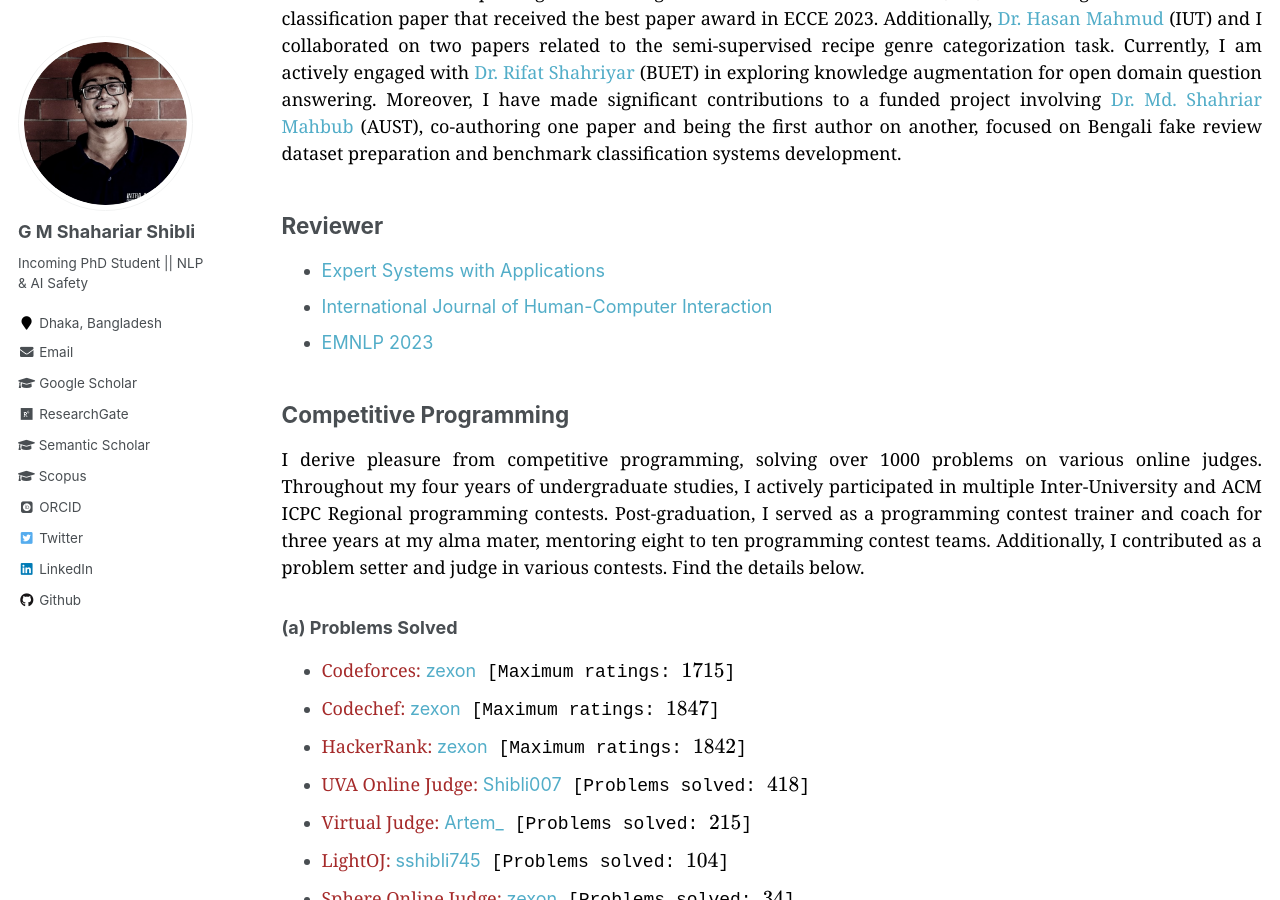
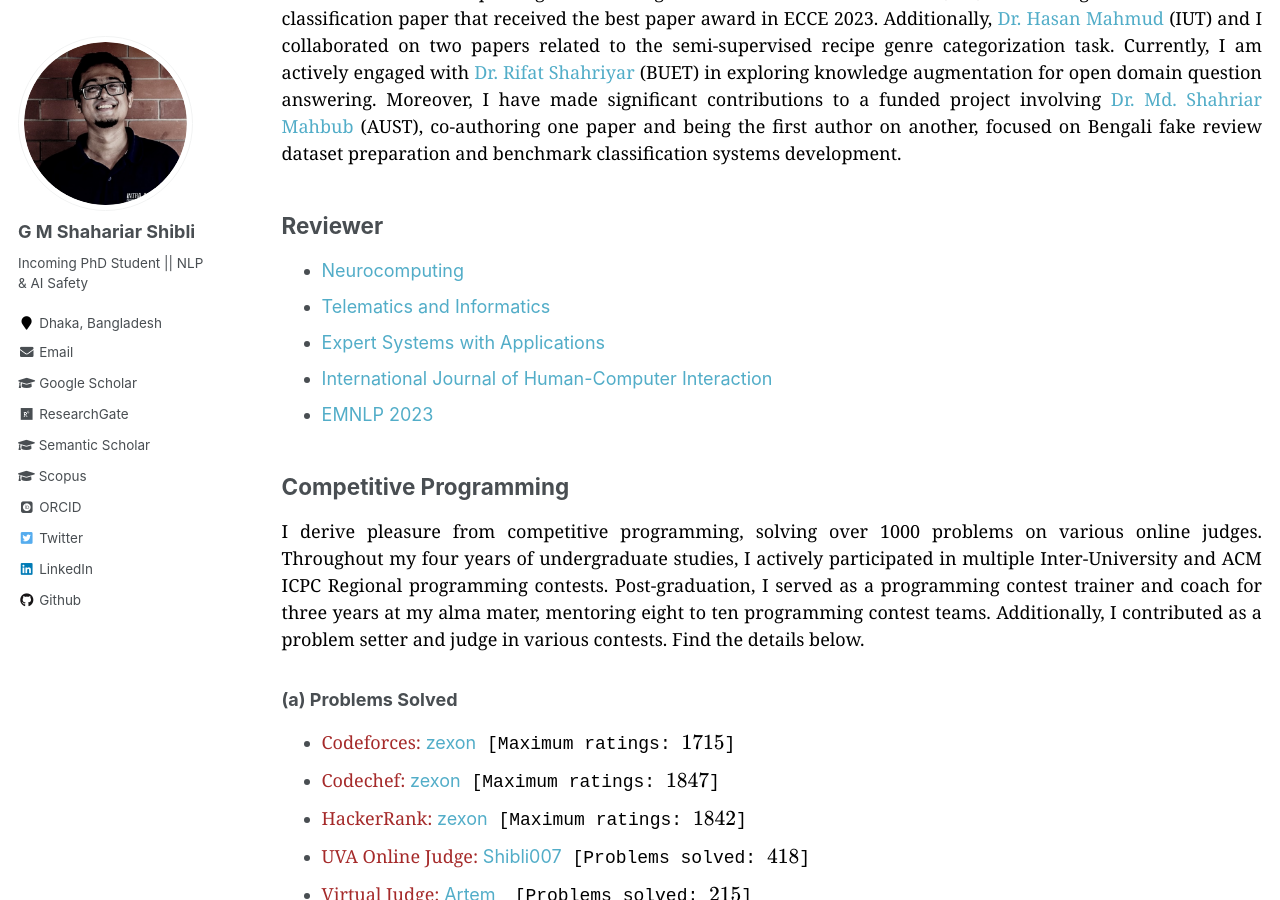
Before and after one commit to shahariar-shibli/shahariar-shibli.github.io, a Jekyll site: the page built from _pages/services.md, in a window 1280 px wide and 900 px high, scrolled down 536 px. Built offline with Jekyll 4.4.1, drawn with Linux system fonts in a browser that asks for light colours; some web fonts are replaced; formulas are drawn with MathJax 3.

Commit message:
Update services.md

```diff
--- a/_pages/services.md
+++ b/_pages/services.md
@@ -4,7 +4,9 @@ title: ""
 permalink: /services/
 author_profile: true
 ---
+
 ## Mentoring
+
 <p style="text-align:justify;color:black; font-family:Georgia">
 I enjoy advising young researchers, managing and guiding them, fostering interpersonal relationships, and
 exchanging thoughts on research. I have supervised five undergraduate thesis groups (20 students) in their
@@ -32,12 +34,15 @@ author on another, focused on Bengali fake review dataset preparation and benchm
 
 ## Reviewer
 
++ [Neurocomputing](https://www.sciencedirect.com/journal/neurocomputing)
++ [Telematics and Informatics](https://www.sciencedirect.com/journal/telematics-and-informatics)
 + [Expert Systems with Applications](https://www.sciencedirect.com/journal/expert-systems-with-applications)
 + [International Journal of Human-Computer Interaction](https://www.tandfonline.com/loi/hihc20)
 + [EMNLP 2023](https://2023.emnlp.org/)<br/>
 
 
 ## Competitive Programming
+
 <p style="text-align:justify;color:black; font-family:Georgia">
 I derive pleasure from competitive programming, solving over 1000 problems on various online judges.
 Throughout my four years of undergraduate studies, I actively participated in multiple Inter-University
@@ -47,6 +52,7 @@ I contributed as a problem setter and judge in various contests. Find the detail
 </p>
 
 ### (a) Problems Solved
+
 + <span style="color:brown;font-family:Georgia;">Codeforces: </span> [zexon](https://codeforces.com/profile/zexon)<span style="font-family:Courier New;color:black;">  [Maximum ratings: $1715$]</span>
 + <span style="color:brown;font-family:Georgia;">Codechef: </span> [zexon](https://www.codechef.com/users/zexon)<span style="font-family:Courier New;color:black;">  [Maximum ratings: $1847$]</span>
 + <span style="color:brown;font-family:Georgia;">HackerRank: </span> [zexon](https://www.hackerrank.com/zexon?hr_r=1)<span style="font-family:Courier New;color:black;">  [Maximum ratings: $1842$]</span>
@@ -58,6 +64,7 @@ I contributed as a problem setter and judge in various contests. Find the detail
 
 
 ### (b) Contests Participated
+
 + <span style="color:brown;font-family:Georgia;">ACM ICPC Dhaka Regional 2016 -</span> Team: [AUST_angurFolTok](https://algo.codemarshal.org/contests/ICPCDH2016/standings)<span style="font-family:Courier New;color:black;"> - [Place: $30^{th}$]</span>
 + <span style="color:brown;font-family:Georgia;">ACM ICPC Dhaka Regional 2017 -</span> Team: [</AUST_angurFolTok>](https://algo.codemarshal.org/contests/icpc-dhaka-17/standings)<span style="font-family:Courier New;color:black;"> - [Place: $37^{th}$]</span>
 + <span style="color:brown;font-family:Georgia;">SUB IUPC 2017 -</span> Team: [AUST_angurFolTok](https://toph.co/c/sub-inter-2017/standings)<span style="font-family:Courier New;color:black;"> - [Place: $23^{rd}$]</span>
@@ -68,6 +75,7 @@ I contributed as a problem setter and judge in various contests. Find the detail
 + <span style="color:brown;font-family:Georgia;">Intra AUST Programming Contest Fall 2015 -</span> Team: [Anonymous]()<span style="font-family:Courier New;color:black;"> - [Place: $2^{nd}$]</span>
 
 ### (c) Problem Setter & Judge
+
 + <span style="color:brown;font-family:Georgia;">Intra Aust Programming Contest</span><span style="font-family:Courier New;color:black;"> [Spring 2020]</span>
 + <span style="color:brown;font-family:Georgia;">AUST Game of Codes</span><span style="font-family:Courier New;color:black;"> [Fall 2019]</span>
 + <span style="color:brown;font-family:Georgia;">CodeWare Intra AUST Programming Contest</span><span style="font-family:Courier New;color:black;"> [Spring 2019]</span>
@@ -75,10 +83,12 @@ I contributed as a problem setter and judge in various contests. Find the detail
 + <span style="color:brown;font-family:Georgia;">CodeWare Intra AUST Programming Contest</span><span style="font-family:Courier New;color:black;"> [Spring 2018]</span>
 
 ### (d) Programming Contest Coach & Trainer
+
 + <span style="color:brown;font-family:Georgia;">ACM Lab 01, Department of CSE, AUST  </span><span style="font-family:Courier New;color:black;">[2019-2022]</span>
 + <span style="color:brown;font-family:Georgia;">ACM Lab 02, Department of CSE, AUST  </span><span style="font-family:Courier New;color:black;">[2019-2022]</span>
 
 ## Miscellaneous
+
 + <span style="color:brown;font-family:Georgia;">President</span>, <span style="color:black;font-family:Georgia;">AUST Programming and Informatics Club (AUSTPIC)</span><span style="font-family:Courier New;color:black;">  [2022-Present]</span>
 + <span style="color:brown;font-family:Georgia;">Convener</span>, <span style="color:black;font-family:Georgia;">Programming Skill Development Committee, Department of CSE, AUST</span><span style="font-family:Courier New;color:black;">  [2019-2022]</span>
 + <span style="color:brown;font-family:Georgia;">Programming Contest Coordinator</span>, <span style="color:black;font-family:Georgia;">Department of Computer Science and Engineering, AUST</span><span style="font-family:Courier New;color:black;">  [2019-2022]</span>
```
